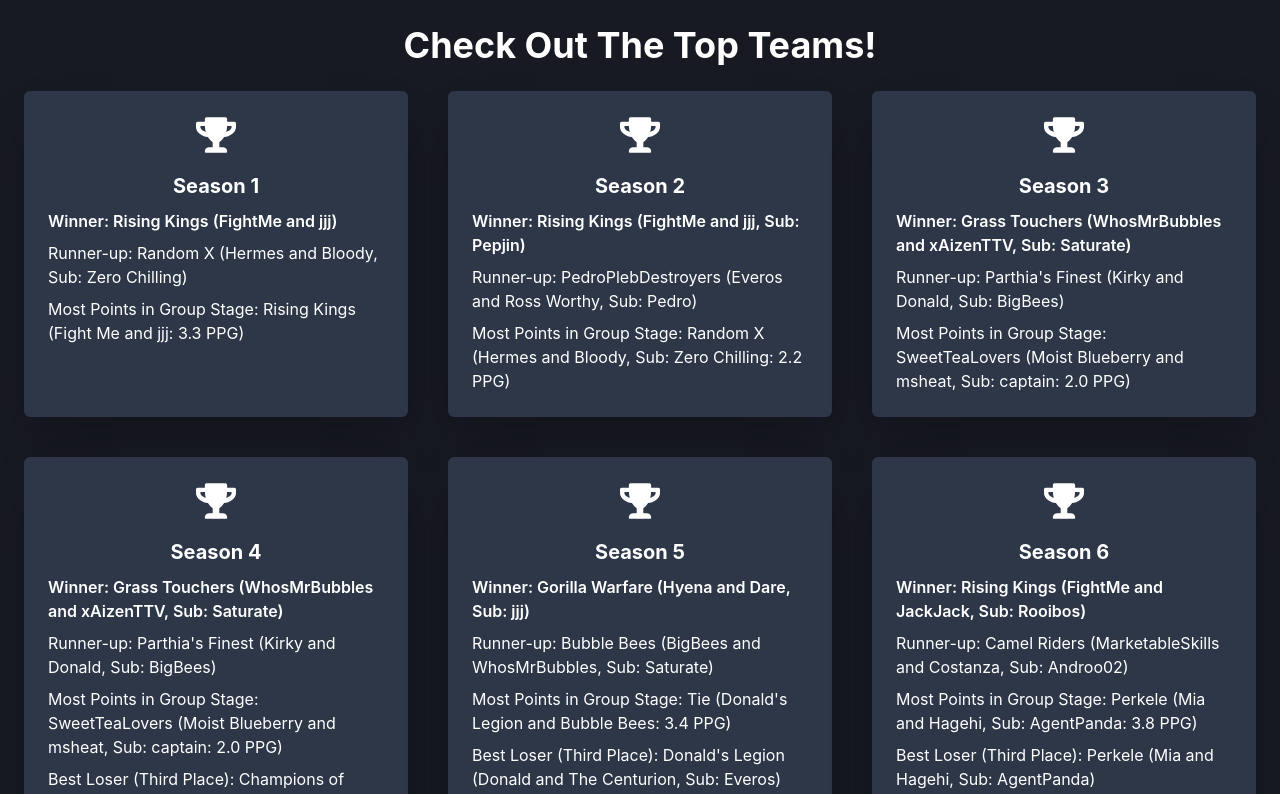
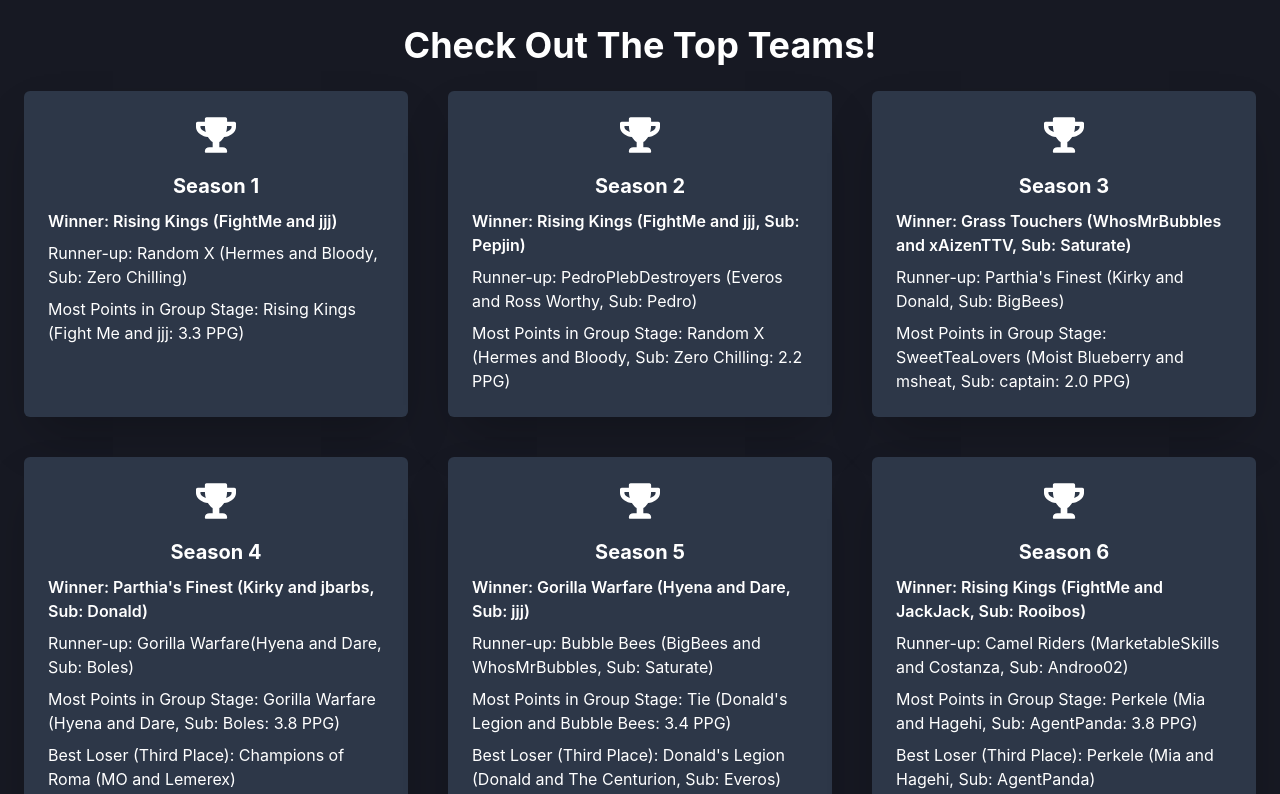
Before and after one commit to bobitsvetkov/tw-website, a React (Vite) app in the folder tw-project/: page /champions in a window 1280 px wide. Shown: the top 794 px of the page. Built offline with nearby package versions, Linux system fonts and the light colour scheme.

Commit message:
fix: fix wrong ranking for season 4

```diff
--- a/tw-project/src/components/Champions/Champions.tsx
+++ b/tw-project/src/components/Champions/Champions.tsx
@@ -26,9 +26,9 @@ function Champions() {
         },
         {
             season: "Season 4",
-            winner: "Grass Touchers (WhosMrBubbles and xAizenTTV, Sub: Saturate)",
-            runnerUp: "Parthia's Finest (Kirky and Donald, Sub: BigBees)",
-            mostPoints: "SweetTeaLovers (Moist Blueberry and msheat, Sub: captain: 2.0 PPG)",
+            winner: "Parthia's Finest (Kirky and jbarbs, Sub: Donald)",
+            runnerUp: "Gorilla Warfare(Hyena and Dare, Sub: Boles)",
+            mostPoints: "Gorilla Warfare (Hyena and Dare, Sub: Boles: 3.8 PPG)",
             thirdPlace: "Champions of Roma (MO and Lemerex)",
             topKD:"1. jbarbs (1.46) 2. Hyena (1.36) 3. Kirky (1.22)",
             mostChevrons: "1. Hyena (10.9) 2. jbarbs (10.7) 3. Kirky (9.9)"
```
